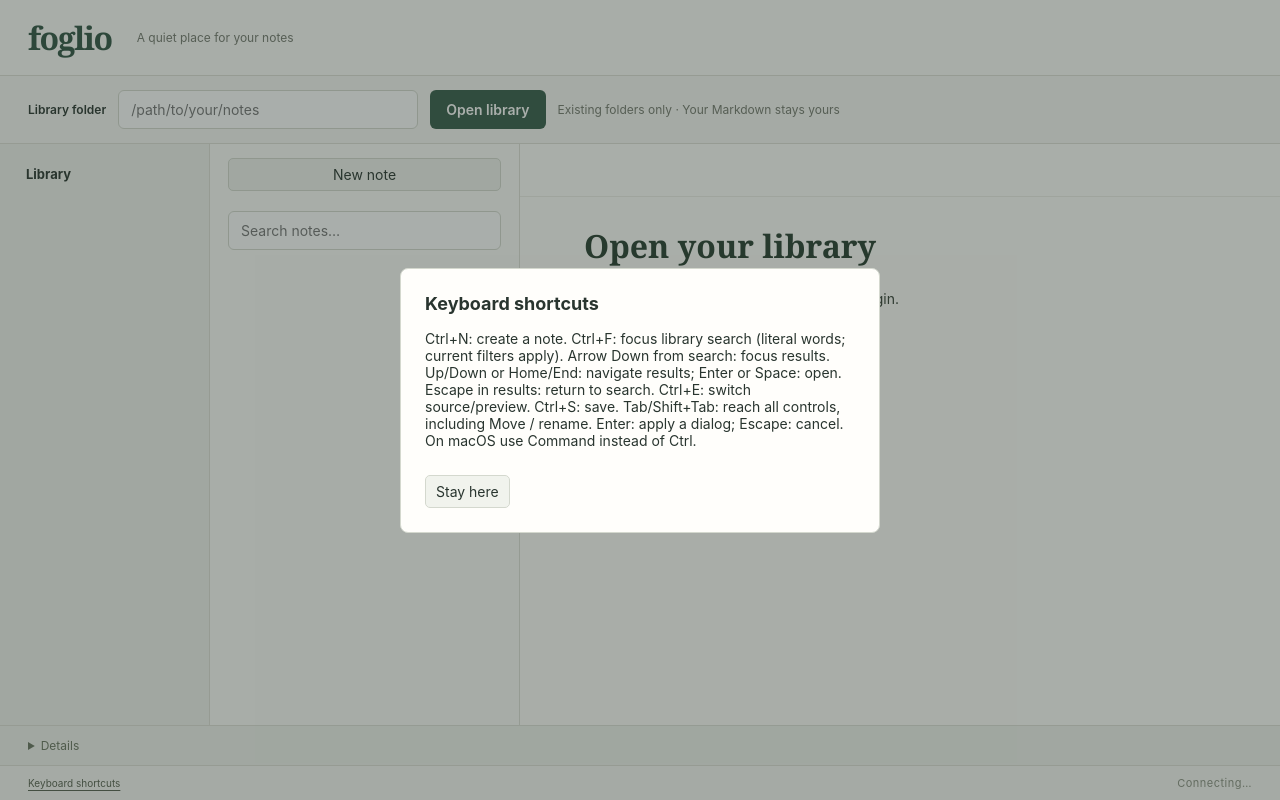
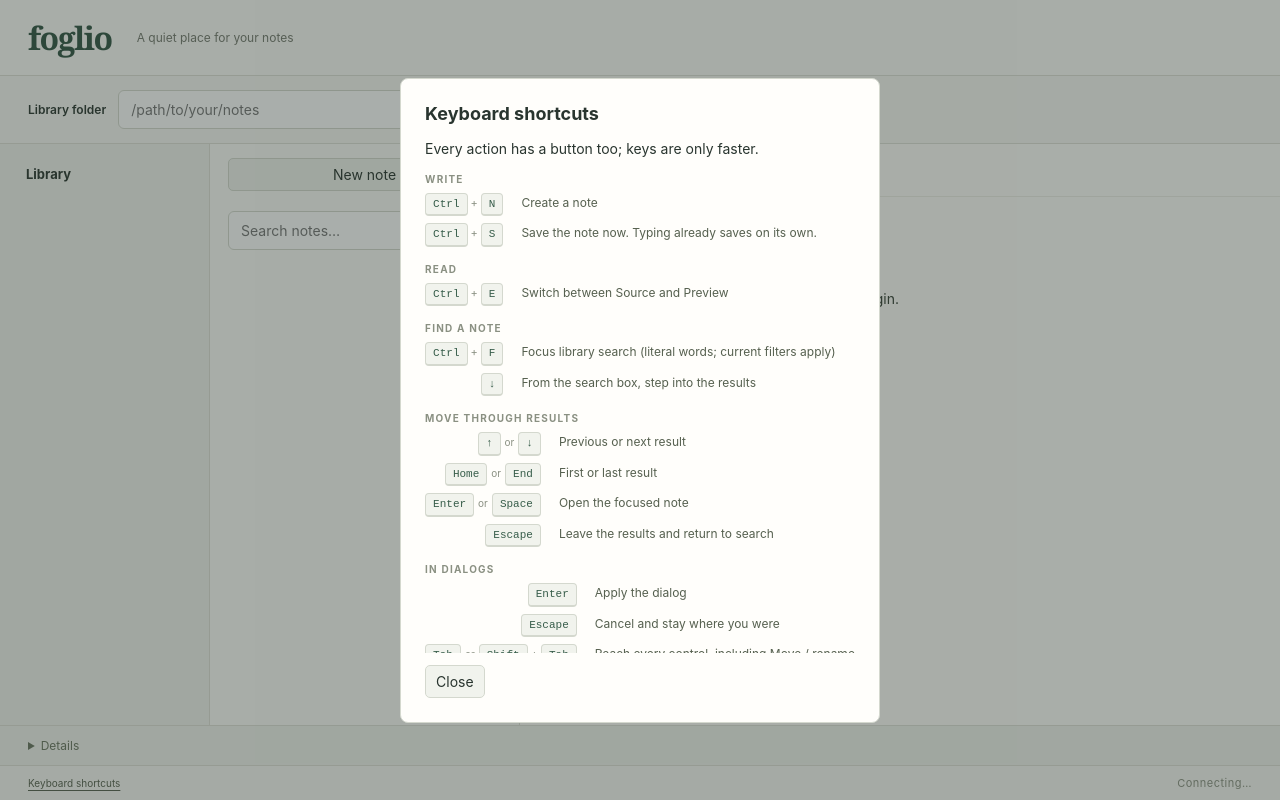
Before and after one commit to acramatte/foglio, a website built with Vite: page apps/desktop/index.html in a window 1280 px wide. Both pictures are taken after a click on the button "Keyboard shortcuts". Built offline with nearby package versions, Linux system fonts and the light colour scheme.

Commit message:
feat(desktop): render keyboard shortcuts as a two-column, platform-aware dialog
The help dialog printed every shortcut as one continuous sentence, which
made it unreadable and hard to scan, and its only button read "Stay here"
while clicking it in fact dismissed the modal.

- Move the shortcut inventory out of prose into a SHORTCUTS constant
  (grouped rows of chords plus descriptions) and build the dialog from
  it, with each key as a <kbd> keycap and alternatives joined by "or".
- Lay rows out as a max-content | minmax(0,1fr) grid so keycaps and
  descriptions form two aligned columns; widen the dialog and scroll the
  list past 60vh.
- Resolve the accelerator per platform: chords carry a "Mod" token that
  renders as Command on macOS and Ctrl elsewhere, so the dialog no longer
  needs to explain the substitution.
- Label a dialog's lone dismiss button "Close" when it only dismisses a
  message, keeping "Cancel" for choice and destructive dialogs.

Tests: assert the five groups, twelve rows and keycap count, the Close vs
Cancel labelling, and both platform renderings with navigator.platform
stubbed each way. tsc --noEmit, 68 unit tests and vite build pass.

```diff
--- a/apps/desktop/src/app.ts
+++ b/apps/desktop/src/app.ts
@@ -27,6 +27,40 @@ type DialogField = {
   required?: boolean;
   testid?: string;
 };
+type Shortcut = {
+  keys: ReadonlyArray<ReadonlyArray<string>>;
+  description: string;
+};
+// "Mod" is the platform's primary accelerator: Command on macOS, Ctrl elsewhere.
+const MODIFIER = "Mod";
+export function primaryModifier(): string {
+  const nav = navigator as Navigator & { userAgentData?: { platform?: string } };
+  return /mac/i.test(nav.userAgentData?.platform || nav.platform || nav.userAgent) ? "⌘" : "Ctrl";
+}
+const SHORTCUTS: ReadonlyArray<{ title: string; items: ReadonlyArray<Shortcut> }> = [
+  { title: "Write", items: [
+    { keys: [[MODIFIER, "N"]], description: "Create a note" },
+    { keys: [[MODIFIER, "S"]], description: "Save the note now. Typing already saves on its own." },
+  ]},
+  { title: "Read", items: [
+    { keys: [[MODIFIER, "E"]], description: "Switch between Source and Preview" },
+  ]},
+  { title: "Find a note", items: [
+    { keys: [[MODIFIER, "F"]], description: "Focus library search (literal words; current filters apply)" },
+    { keys: [["↓"]], description: "From the search box, step into the results" },
+  ]},
+  { title: "Move through results", items: [
+    { keys: [["↑"], ["↓"]], description: "Previous or next result" },
+    { keys: [["Home"], ["End"]], description: "First or last result" },
+    { keys: [["Enter"], ["Space"]], description: "Open the focused note" },
+    { keys: [["Escape"]], description: "Leave the results and return to search" },
+  ]},
+  { title: "In dialogs", items: [
+    { keys: [["Enter"]], description: "Apply the dialog" },
+    { keys: [["Escape"]], description: "Cancel and stay where you were" },
+    { keys: [["Tab"], ["Shift", "Tab"]], description: "Reach every control, including Move / rename" },
+  ]},
+];
 export class App {
   private editor: Editor | null = null;
   private busy = false;
@@ -209,7 +243,7 @@ export class App {
     help.dataset.testid="keyboard-help";help.type="button";
     help.addEventListener("click",()=>{
       if (this.busy || this.selecting || this.host.querySelector("dialog[open]")) return;
-      void this.dialog("Keyboard shortcuts", "Ctrl+N: create a note. Ctrl+F: focus library search (literal words; current filters apply). Arrow Down from search: focus results. Up/Down or Home/End: navigate results; Enter or Space: open. Escape in results: return to search. Ctrl+E: switch source/preview. Ctrl+S: save. Tab/Shift+Tab: reach all controls, including Move / rename. Enter: apply a dialog; Escape: cancel. On macOS use Command instead of Ctrl.");
+      this.help();
     });
     footer.append(
       help,
@@ -726,6 +760,42 @@ export class App {
     this.busy=true;this.renderEditor();
     try {await this.api.close();} catch(error) {this.report(error);this.busy=false;this.renderEditor();}
   }
+  private help(): void {
+    const origin=this.host.ownerDocument.activeElement as HTMLElement | null;
+    const dialog=element("dialog",undefined,"shortcuts-dialog");dialog.dataset.testid="shortcuts-dialog";
+    const form=element("form");form.method="dialog";
+    const heading=element("h2","Keyboard shortcuts");heading.id="dialog-heading";dialog.setAttribute("aria-labelledby",heading.id);
+    const modifier=primaryModifier();
+    const description=element("p",modifier==="⌘" ? "Keys use ⌘ (Command). Every action has a button too; keys are only faster." : "Every action has a button too; keys are only faster.");
+    description.id="dialog-detail";dialog.setAttribute("aria-describedby",description.id);
+    const shortcuts=element("div",undefined,"shortcuts");
+    for (const group of SHORTCUTS) {
+      const section=element("section",undefined,"shortcut-group");
+      const rows=element("ul");
+      for (const shortcut of group.items) {
+        const row=element("li");
+        const cells=element("span",undefined,"shortcut-keys");
+        shortcut.keys.forEach((combo,index)=>{
+          if (index) cells.append(element("span","or","shortcut-separator"));
+          const keys=element("span",undefined,"shortcut-combo");
+          combo.forEach((key,position)=>{
+            if (position) keys.append(element("span","+","shortcut-plus"));
+            keys.append(element("kbd",key===MODIFIER ? modifier : key));
+          });
+          cells.append(keys);
+        });
+        row.append(cells,element("span",shortcut.description,"shortcut-description"));
+        rows.append(row);
+      }
+      section.append(element("h3",group.title),rows);shortcuts.append(section);
+    }
+    const close=element("button","Close");close.type="button";close.dataset.testid="dialog-cancel";
+    const finish=()=>{dialog.close();dialog.remove();if (origin?.isConnected) origin.focus();};
+    close.addEventListener("click",finish);
+    dialog.addEventListener("cancel",event=>{event.preventDefault();finish();});
+    form.append(heading,description,shortcuts,close);dialog.append(form);
+    this.host.append(dialog);dialog.showModal();close.focus();
+  }
   private dialog(title: string, detail: string, fields?: DialogField[], destructive: boolean | string = false): Promise<string[] | null> {
     return new Promise(resolve=>{
       const dialog=element("dialog");dialog.dataset.testid="operation-dialog";
@@ -744,7 +814,8 @@ export class App {
         }
         form.append(label,control);return control;
       });
-      const cancel=element("button",controls.length || destructive ? "Cancel" : "Stay here");cancel.type="button";cancel.dataset.testid="dialog-cancel";
+      // An informational dialog's only button just dismisses the message; a choice dialog's cancels an operation.
+      const cancel=element("button",controls.length || destructive ? "Cancel" : "Close");cancel.type="button";cancel.dataset.testid="dialog-cancel";
       const finish=(value:string[]|null)=>{dialog.close();dialog.remove();if (origin?.isConnected) origin.focus();resolve(value);};
       cancel.addEventListener("click",()=>finish(null));form.append(cancel);
       if (controls.length || destructive) {const submit=element("button",typeof destructive === "string" ? destructive : destructive ? "Permanently delete" : "Apply");submit.type="submit";submit.dataset.testid="dialog-submit";form.append(submit);}
--- a/apps/desktop/src/style.css
+++ b/apps/desktop/src/style.css
@@ -397,6 +397,18 @@ dialog::backdrop { background: #29352f66; }
 dialog h2 { margin: 0 0 16px; font-size: 18px; }
 dialog label, dialog input, dialog select { display: block; width: 100%; margin-bottom: 12px; }
 dialog button { margin: 12px 8px 0 0; }
+.shortcuts-dialog { max-width: 560px; }
+.shortcuts { margin-top: 16px; max-height: 60vh; overflow-y: auto; }
+.shortcut-group + .shortcut-group { margin-top: 16px; }
+.shortcut-group h3 { margin: 0 0 8px; font-size: 10px; letter-spacing: 1.2px; text-transform: uppercase; color: #8a9082; }
+.shortcut-group ul { display: grid; grid-template-columns: max-content minmax(0, 1fr); align-items: baseline; gap: 7px 18px; margin: 0; padding: 0; list-style: none; }
+.shortcut-group li { display: contents; }
+.shortcut-keys { display: flex; align-items: baseline; justify-content: flex-end; gap: 4px; }
+.shortcut-combo { display: inline-flex; align-items: baseline; gap: 3px; }
+.shortcut-separator { font-size: 10px; color: #8a9082; }
+.shortcut-plus { font-size: 11px; color: #8a9082; }
+.shortcut-keys kbd { border: 1px solid #d4d8ce; border-bottom-width: 2px; border-radius: 4px; padding: 2px 7px; background: #f1f3ed; color: #365c49; font: 11px/1.5 ui-monospace, monospace; white-space: nowrap; }
+.shortcut-description { font-size: 12px; color: #56604f; }
 @media (max-width: 1000px) {
   .workspace {
     grid-template-columns: 170px 250px minmax(0, 1fr);
```
Also changed, not shown: apps/desktop/src/app.test.ts (+35 -1 lines).
